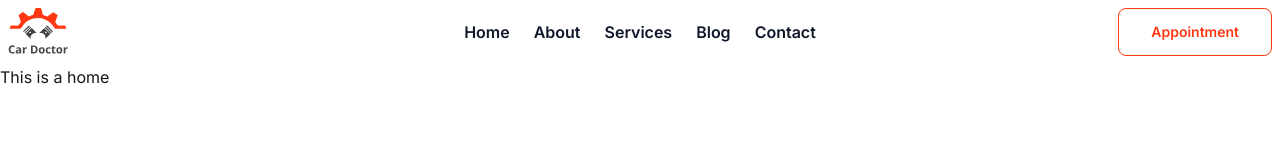
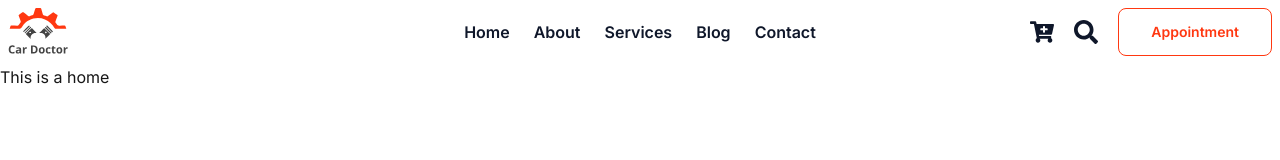
Before and after one commit to mdsaifulislamrafel/car-doctor-pro, a Next.js app: page / in a window 1280 px wide. Shown: the top 160 px of the page. Built offline with nearby package versions, Linux system fonts and the light colour scheme.

Commit message:
header and footer section complete

```diff
--- a/package.json
+++ b/package.json
@@ -13,7 +13,8 @@
     "next": "14.2.4",
     "next-auth": "^4.24.7",
     "react": "^18",
-    "react-dom": "^18"
+    "react-dom": "^18",
+    "react-icons": "^5.2.1"
   },
   "devDependencies": {
     "daisyui": "^4.12.10",
--- a/src/shared/Navbar/Navbar.jsx
+++ b/src/shared/Navbar/Navbar.jsx
@@ -1,6 +1,7 @@
 import Image from 'next/image';
 import Link from 'next/link';
 import React from 'react';
+import { FaCartPlus, FaSearch } from 'react-icons/fa';
 
 const Navbar = () => {
     const navItems = [
@@ -75,8 +76,10 @@ const Navbar = () => {
                         }
                     </div>
                 </div>
-                <div className="navbar-end">
-                    <a className="btn btn-outline btn-primary px-8">Appointment</a>
+                <div className="navbar-end space-x-5">
+                    <FaCartPlus className='w-6 h-6' />
+                    <FaSearch className='w-6 h-6' />
+                    <button className="btn btn-outline btn-primary px-8">Appointment</button>
                 </div>
             </div>
         </div>
```
Also changed, not shown: 1 other file (tests, documents, lock files or other folders).
